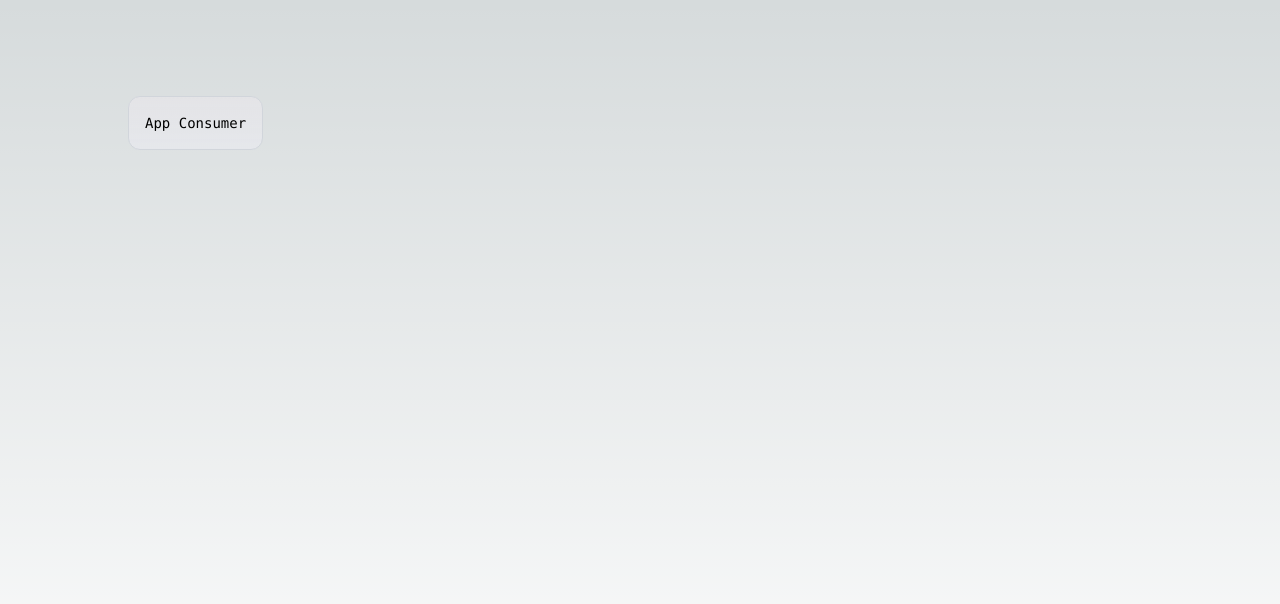
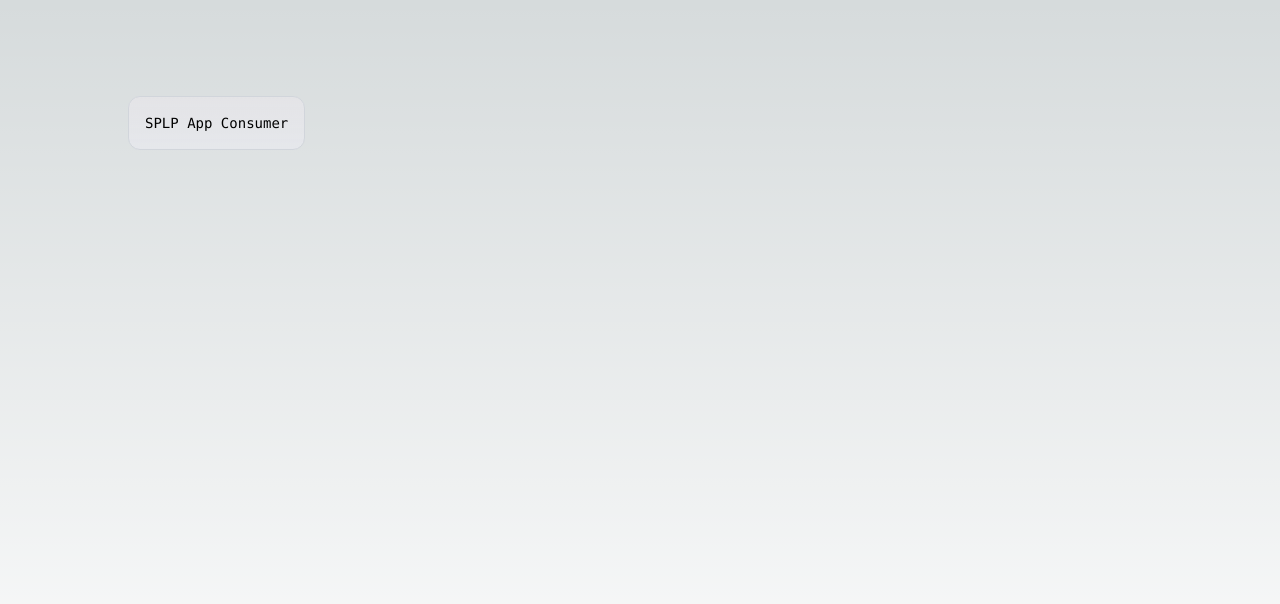
Before and after one commit to anfedu/splp-app-consumer, a Next.js app: page / in a window 1280 px wide. Shown: the top 604 px of the page. Built offline with nearby package versions, Linux system fonts and the light colour scheme.

Commit message:
update title

```diff
--- a/app/layout.tsx
+++ b/app/layout.tsx
@@ -5,7 +5,7 @@ import "./globals.css";
 const inter = Inter({ subsets: ["latin"] });
 
 export const metadata: Metadata = {
-  title: "App Consumer",
+  title: "SPLP App Consumer",
   description: "Generated by create next app",
 };
 
--- a/app/page.tsx
+++ b/app/page.tsx
@@ -1,11 +1,11 @@
-import Image from "next/image";
+// import Image from "next/image";
 
 export default function Home() {
   return (
     <main className="flex min-h-screen flex-col items-center justify-between p-24">
       <div className="z-10 max-w-5xl w-full items-center justify-between font-mono text-sm lg:flex">
         <p className="fixed left-0 top-0 flex w-full justify-center border-b border-gray-300 bg-gradient-to-b from-zinc-200 pb-6 pt-8 backdrop-blur-2xl dark:border-neutral-800 dark:bg-zinc-800/30 dark:from-inherit lg:static lg:w-auto  lg:rounded-xl lg:border lg:bg-gray-200 lg:p-4 lg:dark:bg-zinc-800/30">
-          App Consumer
+          SPLP App Consumer
         </p>
       </div>
     </main>
```
